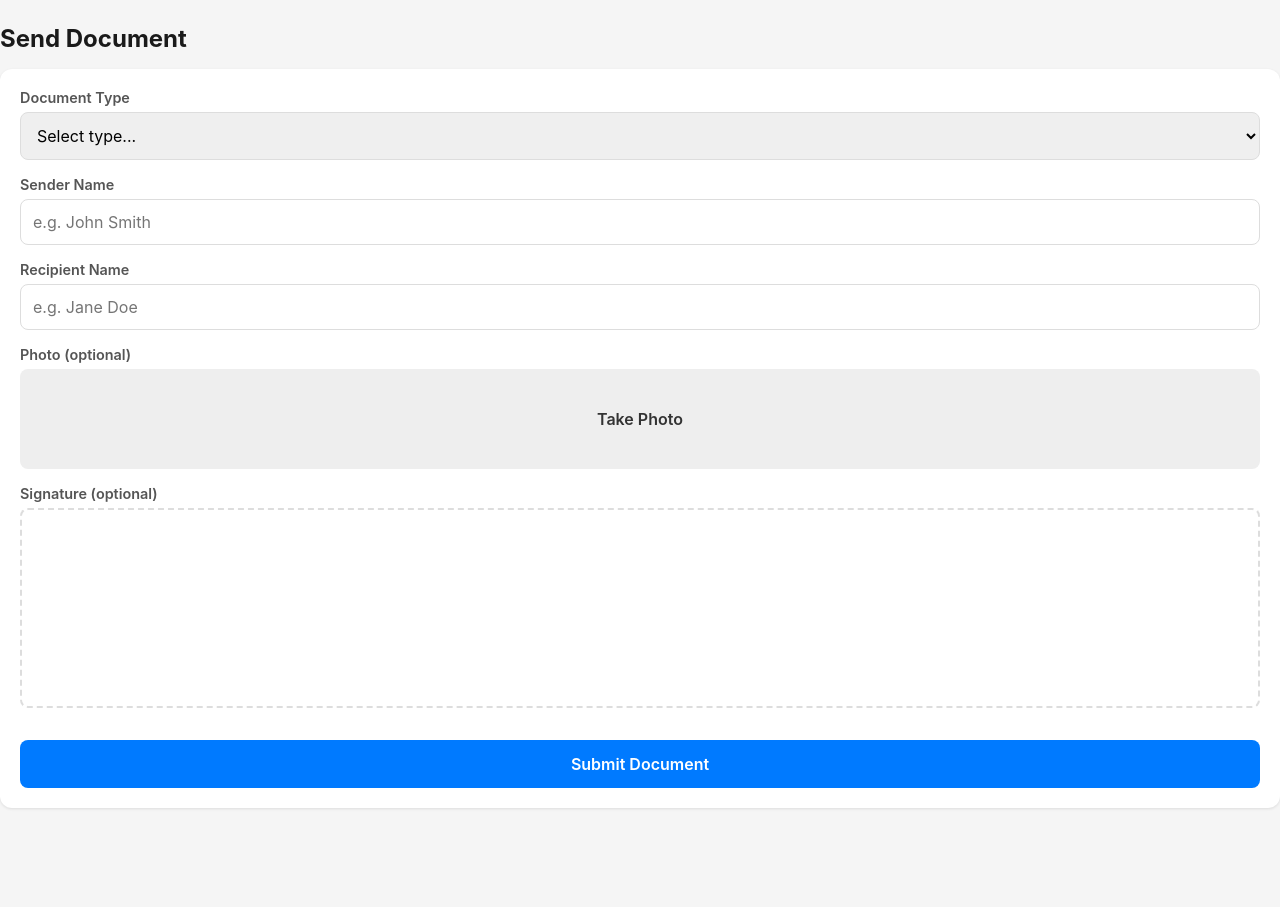
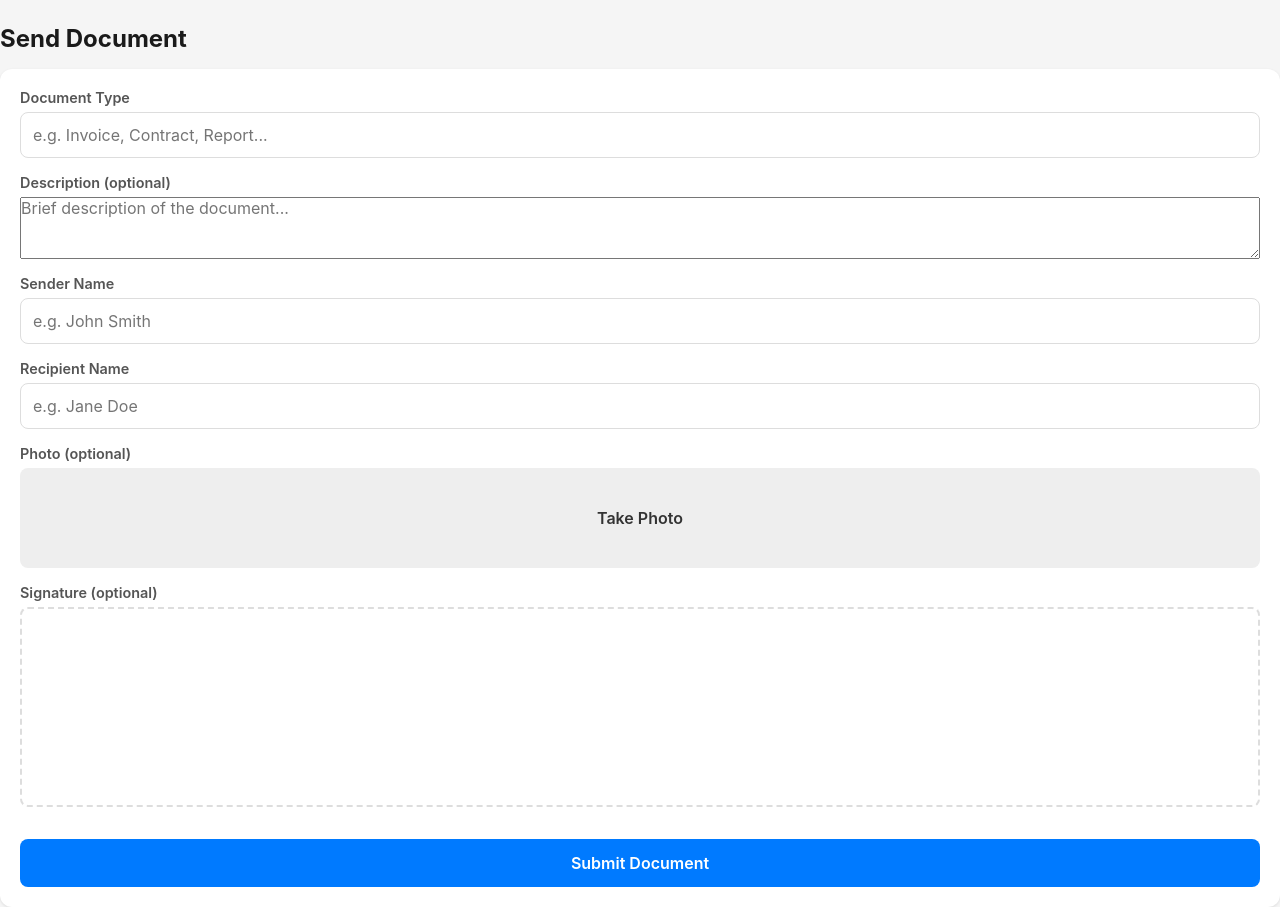
Before and after one commit to thaioptical4-hub/doc-clone, a Next.js app: page /send in a window 1280 px wide. Before the commit the page ends 824 px from the top, so only its background shows below. Built offline with nearby package versions, Linux system fonts and the light colour scheme.

Commit message:
Replace doc type dropdown with text input, add optional description field

```diff
--- a/src/app/api/documents/route.ts
+++ b/src/app/api/documents/route.ts
@@ -9,6 +9,7 @@ export async function POST(request: Request) {
       doc_type: body.doc_type,
       sender_name: body.sender_name,
       recipient_name: body.recipient_name,
+      description: body.description,
       photo_sender: body.photo_sender,
       signature_sender: body.signature_sender,
     })
--- a/src/components/DocumentForm.tsx
+++ b/src/components/DocumentForm.tsx
@@ -3,14 +3,6 @@
 import { useState, useRef } from "react"
 import CameraCapture from "./CameraCapture"
 import SignaturePad from "./SignaturePad"
-
-const DOC_TYPES = [
-  { value: "invoice", label: "Invoice" },
-  { value: "packing_slip", label: "Packing Slip" },
-  { value: "contract", label: "Contract" },
-  { value: "report", label: "Report" },
-  { value: "other", label: "Other" },
-]
 
 interface DocumentFormProps {
   onSuccess: () => void
@@ -33,6 +25,7 @@ export default function DocumentForm({ onSuccess }: DocumentFormProps) {
       doc_type: form.get("doc_type"),
       sender_name: form.get("sender_name"),
       recipient_name: form.get("recipient_name"),
+      description: form.get("description") || undefined,
     }
 
     if (photo) body.photo_sender = photo
@@ -59,16 +52,12 @@ export default function DocumentForm({ onSuccess }: DocumentFormProps) {
     <form ref={formRef} onSubmit={handleSubmit} className="card">
       <div className="form-group">
         <label htmlFor="doc_type">Document Type</label>
-        <select id="doc_type" name="doc_type" required defaultValue="">
-          <option value="" disabled>
-            Select type...
-          </option>
-          {DOC_TYPES.map((t) => (
-            <option key={t.value} value={t.value}>
-              {t.label}
-            </option>
-          ))}
-        </select>
+        <input id="doc_type" name="doc_type" type="text" required placeholder="e.g. Invoice, Contract, Report..." />
+      </div>
+
+      <div className="form-group">
+        <label htmlFor="description">Description (optional)</label>
+        <textarea id="description" name="description" rows={3} placeholder="Brief description of the document..." />
       </div>
 
       <div className="form-group">
--- a/src/lib/db.ts
+++ b/src/lib/db.ts
@@ -7,12 +7,13 @@ export async function createDocument(params: {
   doc_type: string
   sender_name: string
   recipient_name: string
+  description?: string
   photo_sender?: string
   signature_sender?: string
 }): Promise<Document> {
   const rows = await sql`
-    INSERT INTO documents (doc_type, sender_name, recipient_name, status)
-    VALUES (${params.doc_type}, ${params.sender_name}, ${params.recipient_name}, 'sent')
+    INSERT INTO documents (doc_type, sender_name, recipient_name, description, status)
+    VALUES (${params.doc_type}, ${params.sender_name}, ${params.recipient_name}, ${params.description || null}, 'sent')
     RETURNING *
   `
   const doc = rows[0] as Document
--- a/src/lib/types.ts
+++ b/src/lib/types.ts
@@ -1,5 +1,3 @@
-export type DocType = "invoice" | "packing_slip" | "contract" | "report" | "other"
-
 export type DocStatus = "sent" | "confirmed"
 
 export type AttachmentKind =
@@ -10,9 +8,10 @@ export type AttachmentKind =
 
 export interface Document {
   id: number
-  doc_type: DocType
+  doc_type: string
   sender_name: string
   recipient_name: string
+  description: string | null
   status: DocStatus
   created_at: string
   updated_at: string
```
Also changed, not shown: src/components/DocumentDetail.tsx (+7 -1 lines), 1 other file (tests, documents, lock files or other folders).
